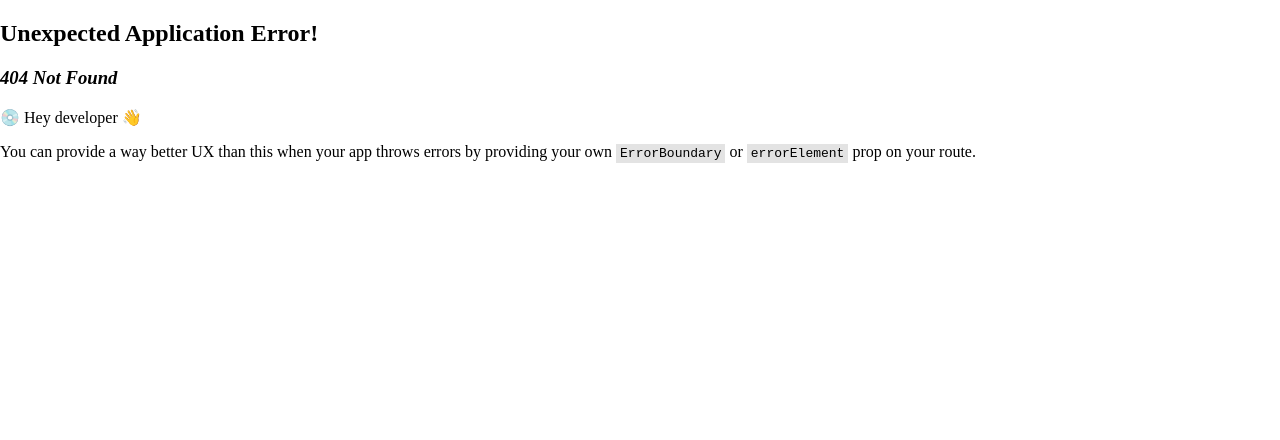
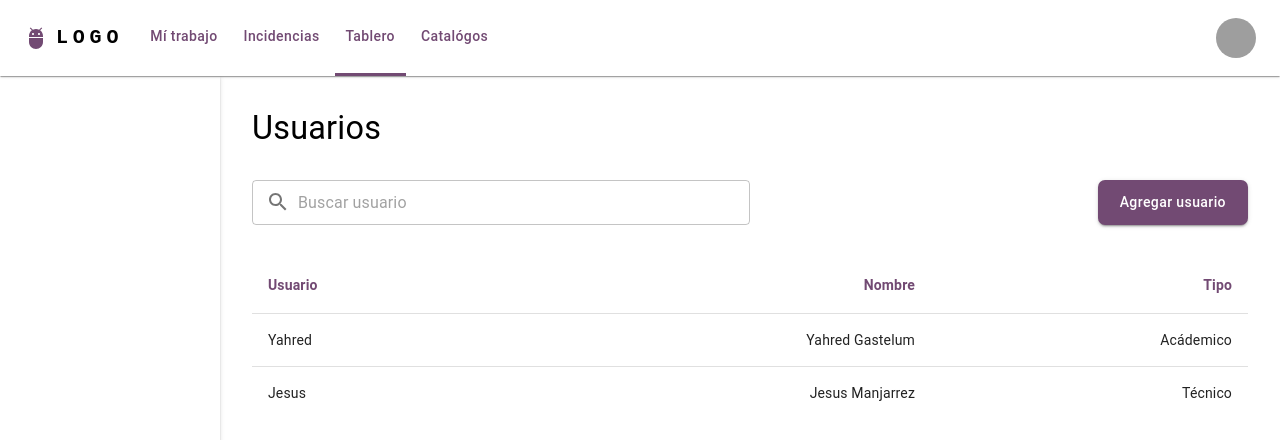
Before and after one commit to Yahred/incidencias-front, a React (Vite) app: page /tablero in a window 1280 px wide. Before the commit this address had no page. Shown: the top 440 px of the page. Built offline with nearby package versions, Linux system fonts and the light colour scheme; grey boxes are pictures that could not be loaded.

Commit message:
Se sube avance: login

```diff
--- a/package.json
+++ b/package.json
@@ -15,15 +15,16 @@
     "@emotion/styled": "^11.11.0",
     "@mui/icons-material": "^5.14.8",
     "@mui/material": "^5.14.8",
+    "axios": "^1.5.0",
     "localforage": "^1.10.0",
     "match-sorter": "^6.3.1",
     "material-icons": "^1.13.11",
     "react": "^18.2.0",
     "react-dom": "^18.2.0",
     "react-hook-form": "^7.46.1",
+    "react-query": "^3.39.3",
     "react-router-dom": "^6.15.0",
     "sort-by": "^1.2.0",
-    "swr": "^2.2.2",
     "zustand": "^4.4.1"
   },
   "devDependencies": {
--- a/src/components/Sidebar/index.tsx
+++ b/src/components/Sidebar/index.tsx
@@ -16,6 +16,7 @@ import Appbar from '../../layout/components/Appbar';
 import { useCallback, useMemo, useState } from 'react';
 import { Button, Icon } from '@mui/material';
 import { useLocation, useNavigate } from 'react-router-dom';
+import { APPBAR_MENU_ITEMS } from '../../constants/menu';
 
 const drawerWidth = 240;
 
@@ -65,6 +66,13 @@ const Sidebar: React.FC = () => {
   const { pathname } = useLocation();
   const navigate = useNavigate();
 
+  const submodulos = useMemo(() => {
+    const modulo = pathname.split('/')[1];
+    const itemSeleccionado = APPBAR_MENU_ITEMS.find(({ ruta }) => ruta === `/${modulo}`);
+    if (!itemSeleccionado) return [];
+    return itemSeleccionado.submodulos || [];
+  }, [pathname])
+
   const menuItems = useMemo(
     () => [
       {
@@ -109,13 +117,12 @@ const Sidebar: React.FC = () => {
     setOpen(false);
   };
 
-  const handleItemClick = useCallback(
-    (item) => {
-      const { ruta } = item;
-      navigate(ruta);
-    },
-    [navigate]
-  );
+  const handleItemClick = useCallback((ruta: string) => {
+    console.log(ruta);
+    if (ruta === '/') return navigate('/catalogos');
+
+    navigate(`.${ruta}`);
+  }, [navigate]);
 
   return (
     <Box
@@ -130,9 +137,9 @@ const Sidebar: React.FC = () => {
       }}
     >
       <List>
-        {menuItems.map((item, index) => (
+        {submodulos.map((item, index) => (
           <ListItem disablePadding key={index}>
-            <ListItemButton>
+            <ListItemButton onClick={() => handleItemClick(item.ruta)}>
               <ListItemIcon>
                 <Icon color={pathname === item.ruta ? 'secondary' : 'inherit'}>
                   {item.icono}
--- a/src/components/Table/index.tsx
+++ b/src/components/Table/index.tsx
@@ -43,18 +43,37 @@ const Table: FC<TableProps> = ({ cabeceros, rows }) => {
           </TableRow>
         </TableHead>
         <TableBody>
-          {isLoading && [1,2,3,4,5,6,7,8].map((_, index) => <TableRow>
-            {cabeceros.map((_, index) => <TableCell>
-              <Skeleton  />
-            </TableCell>)}
-          </TableRow>)}
-          {!isLoading && rows.map((row, index) => (
+          {isLoading &&
+            [1, 2, 3, 4, 5, 6, 7, 8].map((_, index) => (
+              <TableRow
+                key={index}
+                sx={{ '&:last-child td, &:last-child th': { border: 0 } }}
+              >
+                {cabeceros.map((_, index) => (
+                  <TableCell
+                    key={index}
+                    component="th"
+                    scope="row"
+                    align={index === 0 ? 'left' : 'right'}
+                  >
+                    <Skeleton width='100%' height={30} />
+                  </TableCell>
+                ))}
+              </TableRow>
+            ))}
+          {!isLoading &&
+            rows.map((row, index) => (
               <TableRow
                 key={index}
                 sx={{ '&:last-child td, &:last-child th': { border: 0 } }}
               >
                 {cabeceros.map((cabecero, index) => (
-                <TableCell key={index} component="th" scope="row" align={index === 0 ? 'left' : 'right'}>
+                  <TableCell
+                    key={index}
+                    component="th"
+                    scope="row"
+                    align={index === 0 ? 'left' : 'right'}
+                  >
                     {cabecero.transform
                       ? cabecero.transform(row)
                       : row[cabecero.key!]}
--- /dev/null
+++ b/src/constants/menu.ts
@@ -0,0 +1,47 @@
+export const SIDEBAR_CATALOGOS = [
+  {
+    nombre: 'Usuarios',
+    ruta: '/',
+    icono: 'person'
+  },
+  {
+    nombre: 'Recursos',
+    ruta: '/recursos',
+    icono: 'devices'
+  },
+  {
+    nombre: '',
+    ruta: '',
+    icono: ''
+  },
+  {
+    nombre: '',
+    ruta: '',
+    icono: ''
+  },
+]
+
+
+export const APPBAR_MENU_ITEMS = [
+  {
+    nombre: 'Mí trabajo',
+    ruta: '/',
+    clave: 'mi_trabajo',
+  },
+  {
+    nombre: 'Incidencias',
+    ruta: '/incidencias',
+    clave: 'incidencias',
+  },
+  {
+    nombre: 'Tablero',
+    ruta: '/tablero',
+    clave: 'tablero',
+  },
+  {
+    nombre: 'Catalógos',
+    ruta: '/catalogos',
+    clave: 'catalogos',
+    submodulos: SIDEBAR_CATALOGOS,
+  },
+];
--- a/src/layout/components/Appbar/index.tsx
+++ b/src/layout/components/Appbar/index.tsx
@@ -1,4 +1,4 @@
-import { FC, useState } from 'react';
+import { FC, useCallback, useMemo, useState } from 'react';
 
 import AppBar from '@mui/material/AppBar';
 import Box from '@mui/material/Box';
@@ -10,9 +10,11 @@ import MenuIcon from '@mui/icons-material/Menu';
 import Button from '@mui/material/Button';
 import MenuItem from '@mui/material/MenuItem';
 import AdbIcon from '@mui/icons-material/Adb';
+
 import { Avatar, SxProps, Tooltip } from '@mui/material';
+import { APPBAR_MENU_ITEMS } from '../../../constants/menu';
+import { useLocation, useNavigate } from 'react-router-dom';
 
-const pages = ['Mí trabajo', 'Incidencias', 'Tablero', 'Catalógos'];
 const settings = ['Profile', 'Account', 'Dashboard', 'Logout'];
 
 interface AppbarProps {
@@ -20,6 +22,11 @@ interface AppbarProps {
 }
 
 const Appbar: FC<AppbarProps> = ({ sx }) => {
+  const navigate = useNavigate();
+  const { pathname } = useLocation();
+
+  const moduloSeleccionado = useMemo(() => `/${pathname.split('/')[1]}`, [pathname]);
+
   const [anchorElNav, setAnchorElNav] = useState<null | HTMLElement>(null);
   const [anchorElUser, setAnchorElUser] = useState<null | HTMLElement>(null);
 
@@ -34,8 +41,14 @@ const Appbar: FC<AppbarProps> = ({ sx }) => {
   const handleCloseUserMenu = () => {
     setAnchorElUser(null);
   };
+
+  const handleButtonClick = useCallback((ruta: string) => {
+    return () => {
+      navigate(ruta);
+    }
+  }, [navigate]);
+
   return (
-    <>
     <AppBar
       elevation={1}
       sx={{ backgroundColor: 'common.white', top: 0, ...sx }}
@@ -82,7 +95,6 @@ const Appbar: FC<AppbarProps> = ({ sx }) => {
               vertical: 'bottom',
               horizontal: 'left',
             }}
-              keepMounted
             transformOrigin={{
               vertical: 'top',
               horizontal: 'left',
@@ -92,10 +104,11 @@ const Appbar: FC<AppbarProps> = ({ sx }) => {
             sx={{
               display: { xs: 'block', md: 'none' },
             }}
+            keepMounted
           >
-              {pages.map((page) => (
-                <MenuItem key={page} onClick={handleCloseNavMenu}>
-                  <Typography textAlign="center">{page}</Typography>
+            {APPBAR_MENU_ITEMS.map((item) => (
+              <MenuItem key={item.clave} onClick={handleButtonClick(item.ruta)}>
+                <Typography textAlign="center">{item.nombre}</Typography>
               </MenuItem>
             ))}
           </Menu>
@@ -131,39 +144,43 @@ const Appbar: FC<AppbarProps> = ({ sx }) => {
             gap: '4px',
           }}
         >
-            {pages.map((page, index) =>
-              index === 0 ? (
+          {APPBAR_MENU_ITEMS.map((item) =>
+            item.ruta === moduloSeleccionado ? (
               <Box
                 sx={{
                   height: '100%',
                   borderBottom: '3px solid',
-                    borderColor: 'palette.primary.main',
+                  borderColor: 'primary.main',
+                  display: 'grid',
+                  placeItems: 'center'
                 }}
               >
                 <Button
                   variant="text"
                   color="primary"
-                    key={page}
-                    onClick={handleCloseNavMenu}
+                  key={item.clave}
+                  onClick={handleButtonClick(item.ruta)}
                   sx={{ my: 2, display: 'block' }}
                 >
-                    {page}
+                  {item.nombre}
                 </Button>
               </Box>
             ) : (
               <Box
                 sx={{
                   height: '100%',
+                  display: 'grid',
+                  placeItems: 'center'
                 }}
               >
                 <Button
                   variant="text"
                   color="primary"
-                    key={page}
-                    onClick={handleCloseNavMenu}
+                  key={item.clave}
+                  onClick={handleButtonClick(item.ruta)}
                   sx={{ my: 2, display: 'block' }}
                 >
-                    {page}
+                  {item.nombre}
                 </Button>
               </Box>
             )
@@ -201,7 +218,6 @@ const Appbar: FC<AppbarProps> = ({ sx }) => {
         </Box>
       </Toolbar>
     </AppBar>
-    </>
   );
 };
 export default Appbar;
--- a/src/modules/Catalogos/index.tsx
+++ b/src/modules/Catalogos/index.tsx
@@ -4,8 +4,6 @@ import { Outlet } from 'react-router-dom';
 import Box from '@mui/material/Box';
 
 import Sidebar from '../../components/Sidebar';
-import { Container } from '@mui/material';
-import Grid from '@mui/material/Grid';
 
 const Catalogos: FC = () => {
   return (
--- a/src/modules/Catalogos/pages/Modelos/index.tsx
+++ b/src/modules/Catalogos/pages/Modelos/index.tsx
@@ -0,0 +1,5 @@
+const Modelos = () => {
+  return <h1>Modelos works</h1>
+}
+
+export default Modelos;
--- /dev/null
+++ b/src/modules/Catalogos/pages/Recursos/index.tsx
@@ -0,0 +1,5 @@
+const Recursos = () => {
+  return <h1>Recursos works</h1>
+};
+
+export default Recursos;
--- a/src/modules/Login/components/FormularioLogin/index.tsx
+++ b/src/modules/Login/components/FormularioLogin/index.tsx
@@ -81,10 +81,6 @@ const FormularioLogin: FC<FormularioLoginProps> = ({
           </Box>
 
           <Button
-            sx={{
-              background:
-                'linear-gradient(310deg, rgb(33, 82, 255), rgb(33, 212, 253));',
-            }}
             fullWidth
             type="submit"
           >
```
Also changed, not shown: src/config/axios.ts (added, +32 -0 lines), src/router/index.ts (+31 -1 lines), 2 other files (tests, documents, lock files or other folders). Lines whose indentation alone changed are shown as unchanged.
